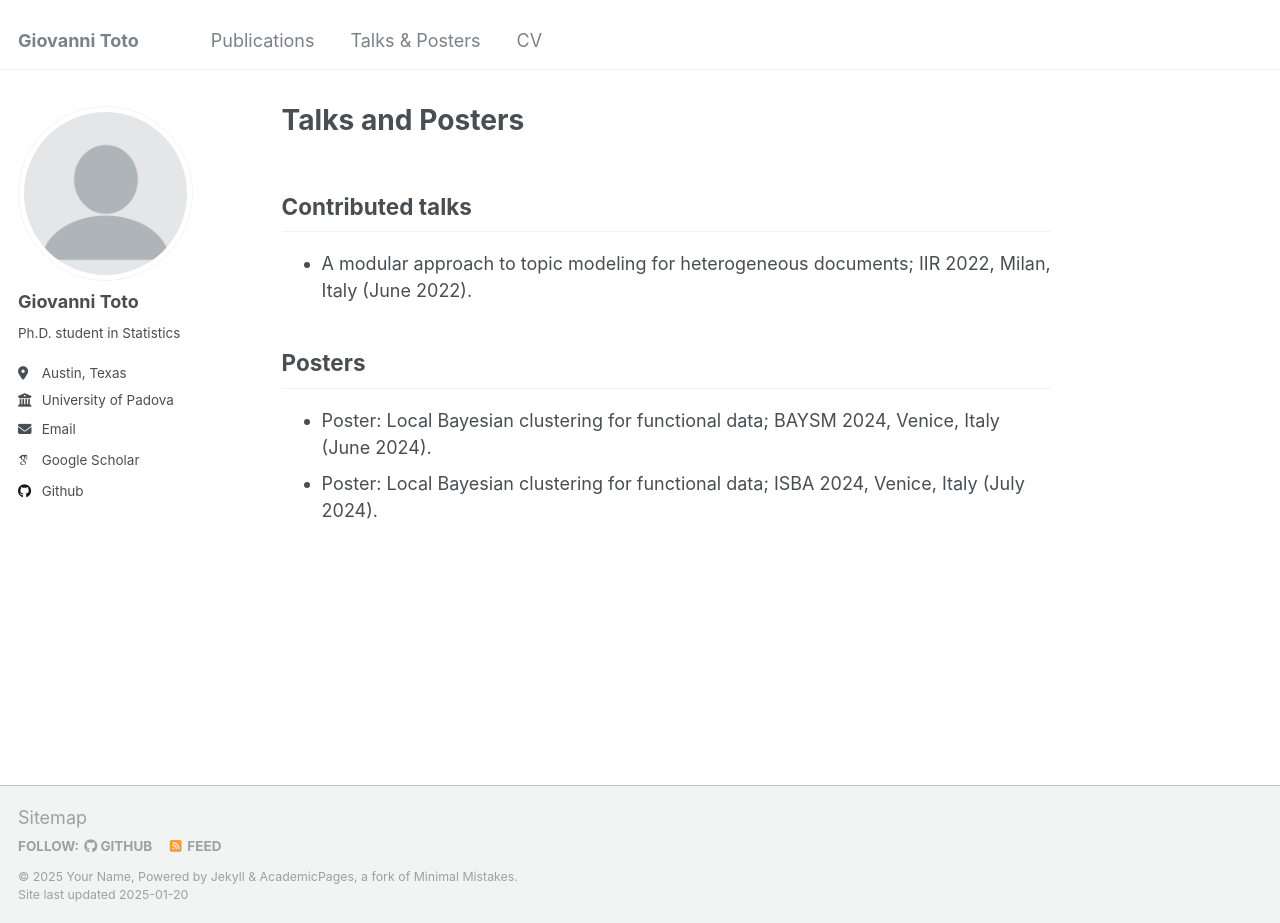
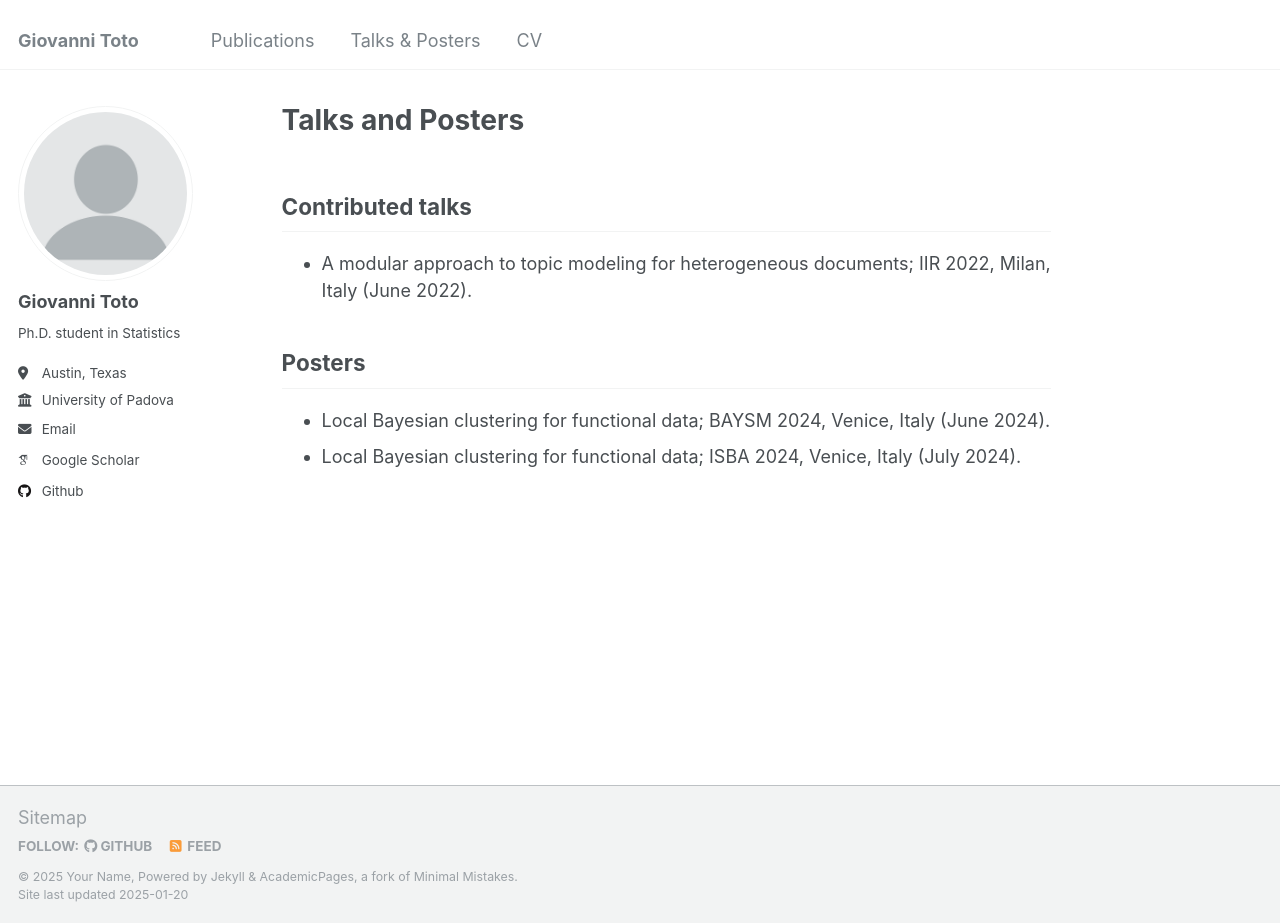
Before and after one commit to giovannitoto/giovannitoto.github.io, a Jekyll site: the page built from _pages/talks.md, in a window 1280 px wide and 923 px high. Built offline with Jekyll 4.4.1, drawn with Linux system fonts in a browser that asks for light colours; some web fonts are replaced.

Commit message:
Update talks.md

```diff
--- a/_pages/talks.md
+++ b/_pages/talks.md
@@ -15,5 +15,5 @@ Contributed talks
 Posters
 ------
 
-* Poster: Local Bayesian clustering for functional data; BAYSM 2024, Venice, Italy (June 2024).
-* Poster: Local Bayesian clustering for functional data; ISBA 2024, Venice, Italy (July 2024).
+* Local Bayesian clustering for functional data; BAYSM 2024, Venice, Italy (June 2024).
+* Local Bayesian clustering for functional data; ISBA 2024, Venice, Italy (July 2024).
```
